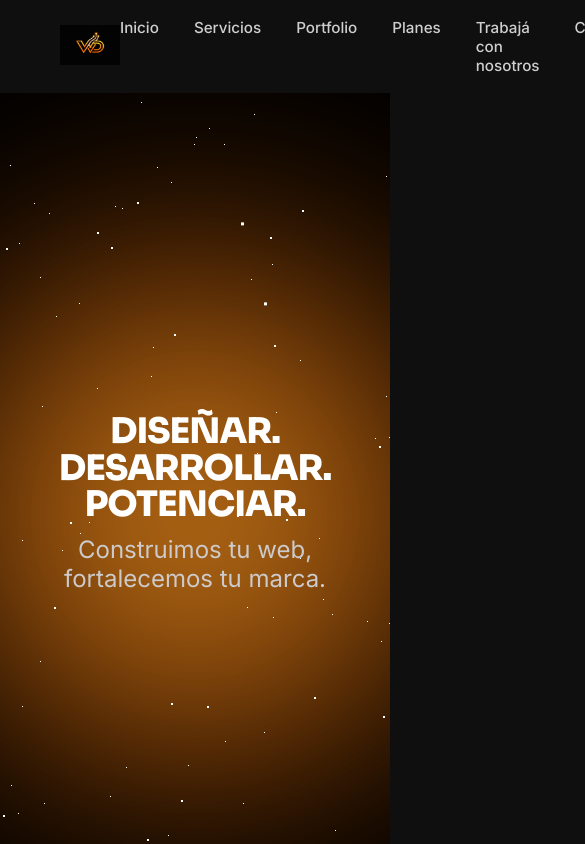
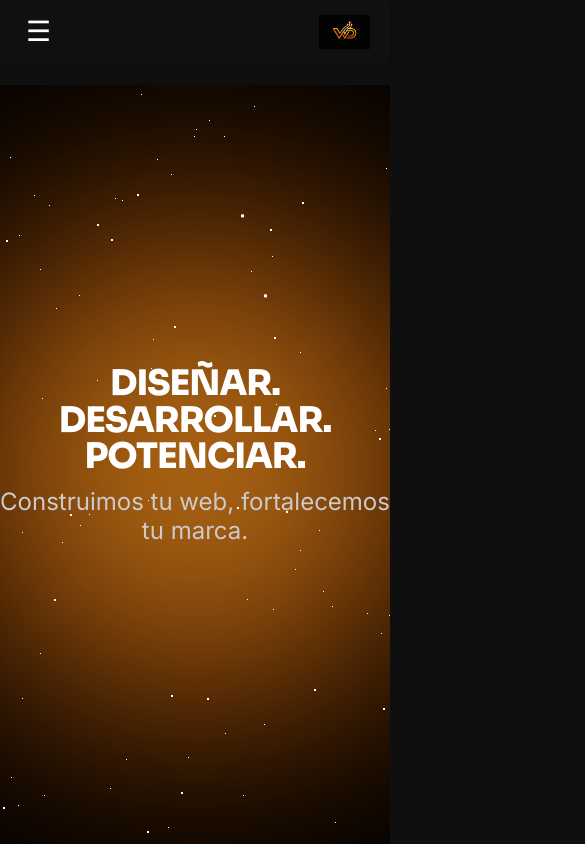
Before and after one commit to martinaross/Web-digital-studio, a React (Vite) app: page / in a window 390 px wide. Shown: the top 844 px of the page, 585 px wide, since content can reach past the window. Built offline with nearby package versions, Linux system fonts and the light colour scheme.

Commit message:
navbard actualizado con desingresponsive

```diff
--- a/src/components/Layout/Layout.css
+++ b/src/components/Layout/Layout.css
@@ -1,45 +1,53 @@
-.hero {
-  min-height: 300px;
-  background: red;
-  padding: 40px 60px;
+* {
+  box-sizing: border-box;
 }
 
-.hero__title,
-.hero__subtitle {
-  color: white;
+html,
+body {
+  margin: 0;
+  padding: 0;
+  overflow-x: hidden;
 }
 
-
-
-
-/* Fondo general negro */
 body {
-  margin: 0;
   background-color: #0f0f0f;
   font-family: 'Inter', sans-serif;
   color: white;
 }
 
-/* Navbar */
+main {
+  padding-top: 90px;
+}
+
+/*NAVBAR*/
 .navbar {
+  position: fixed;
+  top: 0;
+  left: 0;
   width: 100%;
+  z-index: 1000;
+
   display: flex;
   align-items: center;
   justify-content: space-between;
+
   padding: 18px 60px;
-  box-sizing: border-box;
-  background-color: #0f0f0f;
+  background: rgba(20, 20, 20, 0.35);
+  backdrop-filter: blur(6px);
+  box-shadow: 0 2px 10px rgba(0, 0, 0, 0.25);
 }
 
 /* Logo */
 .navbar__logo img {
   height: 40px;
+  display: block;
 }
 
-/* Menu */
+/* Menú */
 .navbar__menu {
   display: flex;
   gap: 35px;
+  flex-wrap: wrap;
 }
 
 .navbar__menu a {
@@ -54,7 +62,7 @@ body {
   color: rgb(238, 155, 61);
 }
 
-/* WhatsApp Button */
+/* Botón WhatsApp */
 .whatsapp-btn {
   background-color: #25D366;
   color: black;
@@ -64,6 +72,7 @@ body {
   font-weight: 600;
   font-size: 0.9rem;
   transition: 0.3s ease;
+  white-space: nowrap;
 }
 
 .whatsapp-btn:hover {
@@ -71,14 +80,12 @@ body {
   transform: translateY(-2px);
 }
 
-/* FOOTER*/
-
+/* FOOTER */
 .footer {
   width: 100%;
   padding: 15px;
   background: #000;
   border-top: 1px solid rgba(255, 255, 255, 0.05);
-  box-sizing: border-box;
 }
 
 .footer__container {
@@ -88,13 +95,10 @@ body {
   display: flex;
   justify-content: space-between;
   align-items: center;
+  gap: 16px;
 }
 
-.footer__copy {
-  font-size: 0.85rem;
-  color: rgba(255, 255, 255, 0.55);
-}
-
+.footer__copy,
 .footer__dev {
   font-size: 0.85rem;
   color: rgba(255, 255, 255, 0.55);
@@ -104,3 +108,76 @@ body {
   color: #ffb85c;
   font-weight: 500;
 }
+
+/* BOTON HAMBURGUESA */
+.navbar__toggle {
+  display: none;
+  font-size: 28px;
+  background: none;
+  border: none;
+  color: white;
+  cursor: pointer;
+  z-index: 1100;
+}
+
+/* TABLET Y CELULAR */
+@media (max-width: 900px) {
+  .navbar {
+    padding: 14px 20px;
+    justify-content: space-between;
+    align-items: center;
+    flex-wrap: nowrap;
+  }
+
+  .navbar__toggle {
+    display: block;
+    order: 1;
+  }
+
+  .navbar__logo {
+    order: 2;
+    margin-left: auto;
+  }
+
+  .navbar__logo img {
+    height: 34px;
+  }
+
+  .navbar__cta {
+    display: none;
+  }
+
+  .navbar__menu {
+    position: absolute;
+    top: 100%;
+    left: 0;
+    width: 100%;
+
+    display: none;
+    flex-direction: column;
+    align-items: center;
+    gap: 20px;
+
+    padding: 25px 0;
+    background: rgba(15, 15, 15, 0.96);
+    backdrop-filter: blur(10px);
+    box-shadow: 0 10px 25px rgba(0, 0, 0, 0.3);
+  }
+
+  .navbar__menu.active {
+    display: flex;
+  }
+
+  .navbar__menu a {
+    font-size: 0.95rem;
+  }
+
+  main {
+    padding-top: 85px;
+  }
+
+  .footer__container {
+    flex-direction: column;
+    text-align: center;
+  }
+}
--- a/src/components/Layout/Layout.jsx
+++ b/src/components/Layout/Layout.jsx
@@ -7,19 +7,30 @@ import logo from "../../assets/logo.webp"
 
 
 const Layout = (props) => {
+  const [menuOpen, setMenuOpen] = useState(false)
+
   return (
     <>
       <header className="navbar">
-        <div className="navbar__logo"><img src={logo} alt="imagen de logo" />
+        <button
+          className="navbar__toggle"
+          onClick={() => setMenuOpen(!menuOpen)}
+          aria-label="Abrir menú"
+        >
+          {menuOpen ? "✕" : "☰"}
+        </button>
+
+        <div className="navbar__logo">
+          <img src={logo} alt="imagen de logo" />
         </div>
 
-        <nav className="navbar__menu">
-          <a href="#inicio">Inicio</a>
-          <a href="#servicios">Servicios</a>
-          <a href="#portfolio">Portfolio</a>
-          <a href="#planes">Planes</a>
-          <a href="#trabaja">Trabajá con nosotros</a>
-          <a href="#contacto">Contacto</a>
+        <nav className={`navbar__menu ${menuOpen ? "active" : ""}`}>
+          <a href="#inicio" onClick={() => setMenuOpen(false)}>Inicio</a>
+          <a href="#servicios" onClick={() => setMenuOpen(false)}>Servicios</a>
+          <a href="#portfolio" onClick={() => setMenuOpen(false)}>Portfolio</a>
+          <a href="#planes" onClick={() => setMenuOpen(false)}>Planes</a>
+          <a href="#trabaja" onClick={() => setMenuOpen(false)}>Trabajá con nosotros</a>
+          <a href="#contacto" onClick={() => setMenuOpen(false)}>Contacto</a>
         </nav>
 
         <div className="navbar__cta">
```
